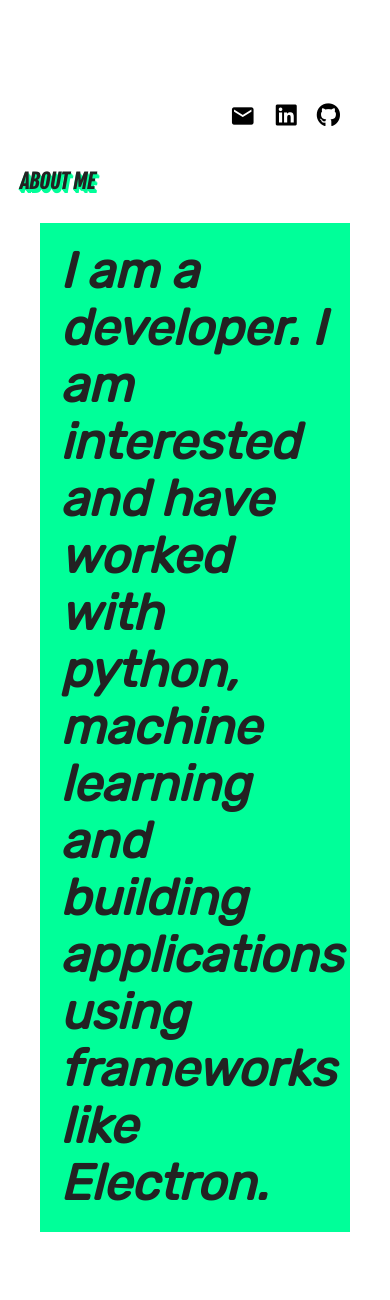
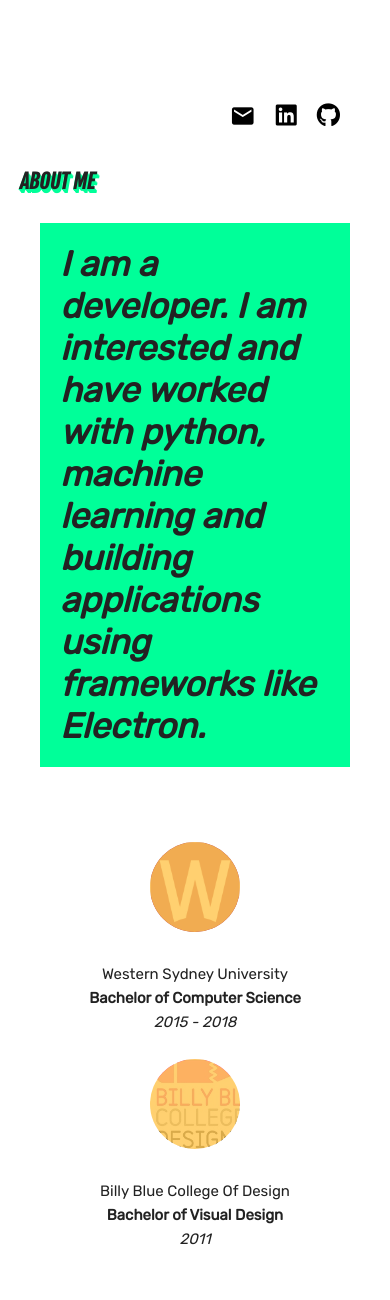
Before and after one commit to UxmalCuellar/v1, a Flask app: page / in a window 390 px wide. Shown: the part 678-1978 px from the top of the page. Run offline with Flask 2, Linux system fonts and the light colour scheme; some libraries are stand-ins or nearby versions.

Commit message:
made aboutme section responsive

```diff
--- a/static/main.css
+++ b/static/main.css
@@ -494,6 +494,10 @@ html, body {
 /* Larger than mobile */
 
 @media (max-width: 400px) {
+   #aboutme {
+      font-size: 35px;
+      line-height: normal;
+   }
 
    #btnCopy {
       font-size: 40px;
@@ -504,6 +508,10 @@ html, body {
 
 }
 @media (min-width: 400px) {
+   #aboutme {
+      font-size: 35px;
+      line-height: normal;
+   }
    #btnCopy {
       font-size: 40px;
    }
```
